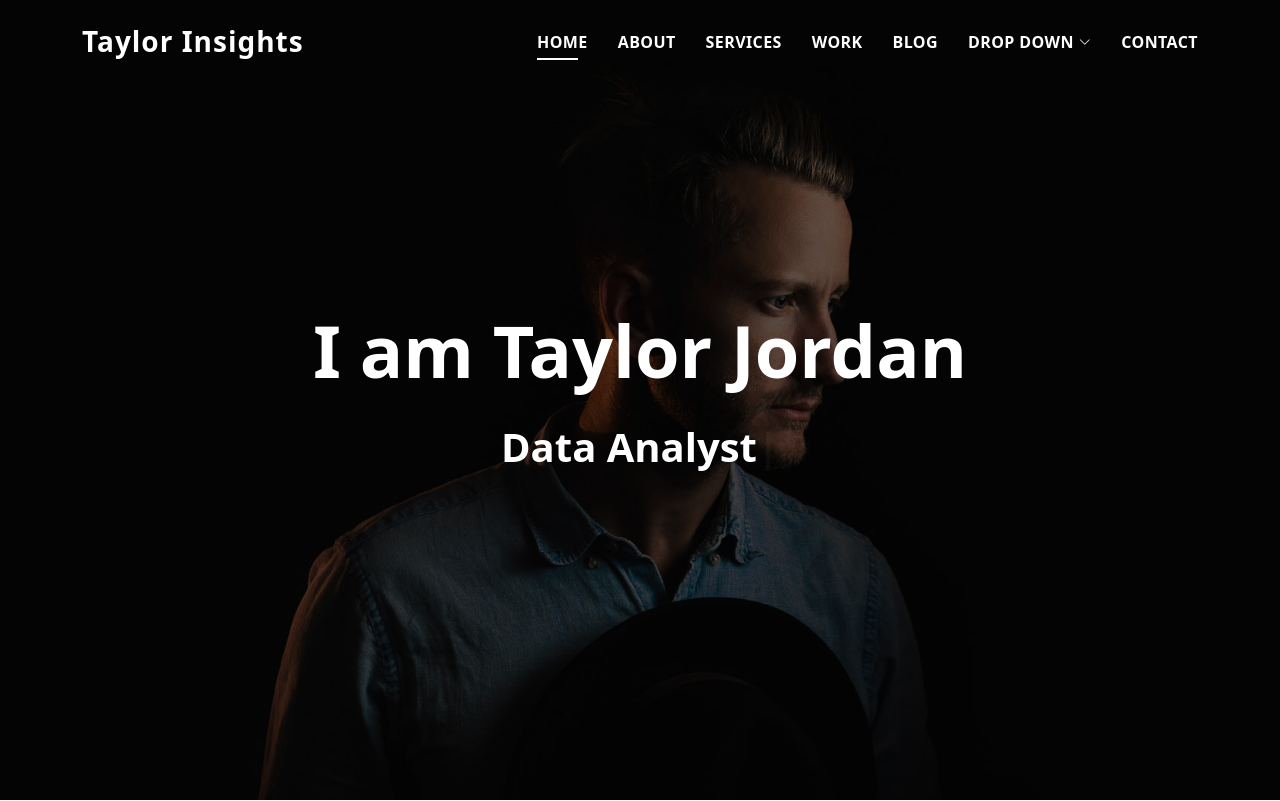
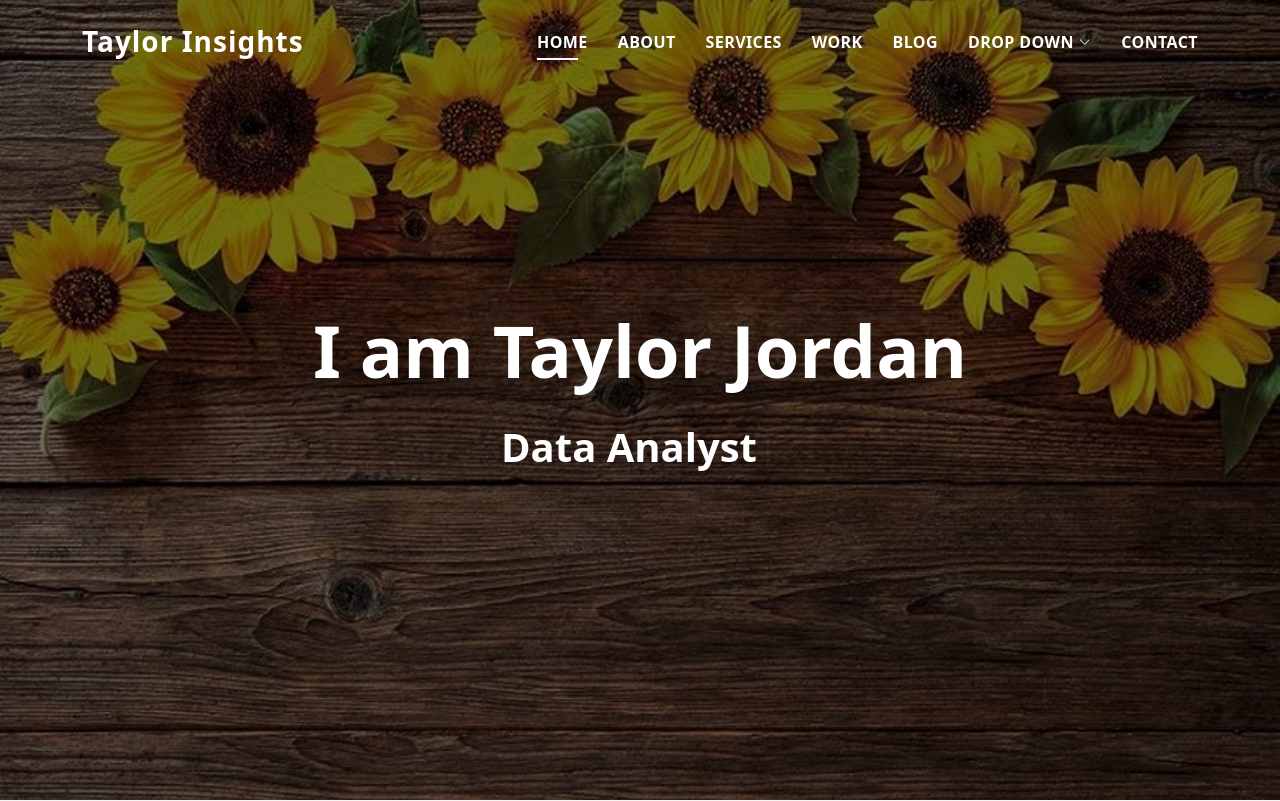
Before and after one commit to TaylorInsights/TaylorInsights.github.io, a plain HTML site: page index.html in a window 1280 px wide. Shown: the top 801 px of the page. Drawn offline with Linux system fonts and the light colour scheme.

Commit message:
Updated Website

```diff
--- a/index.html
+++ b/index.html
@@ -5,7 +5,7 @@
   <meta charset="utf-8">
   <meta content="width=device-width, initial-scale=1.0" name="viewport">
 
-  <title>DevFolio Bootstrap Portfolio Template - Index</title>
+  <title>Taylor Insights - Data Analyst</title>
   <meta content="" name="description">
   <meta content="" name="keywords">
 
@@ -74,7 +74,7 @@
   </header><!-- End Header -->
 
   <!-- ======= Hero Section ======= -->
-  <div id="hero" class="hero route bg-image" style="background-image: url(assets/img/hero-bg.jpg)">
+  <div id="hero" class="hero route bg-image" style="background-image: url(assets/img/sunflower.jpg)">
     <div class="overlay-itro"></div>
     <div class="hero-content display-table">
       <div class="table-cell">
```
Also changed, not shown: assets/img/hero-bg.jpg (deleted), assets/img/sunflower.jpg (added), 1 other file.
